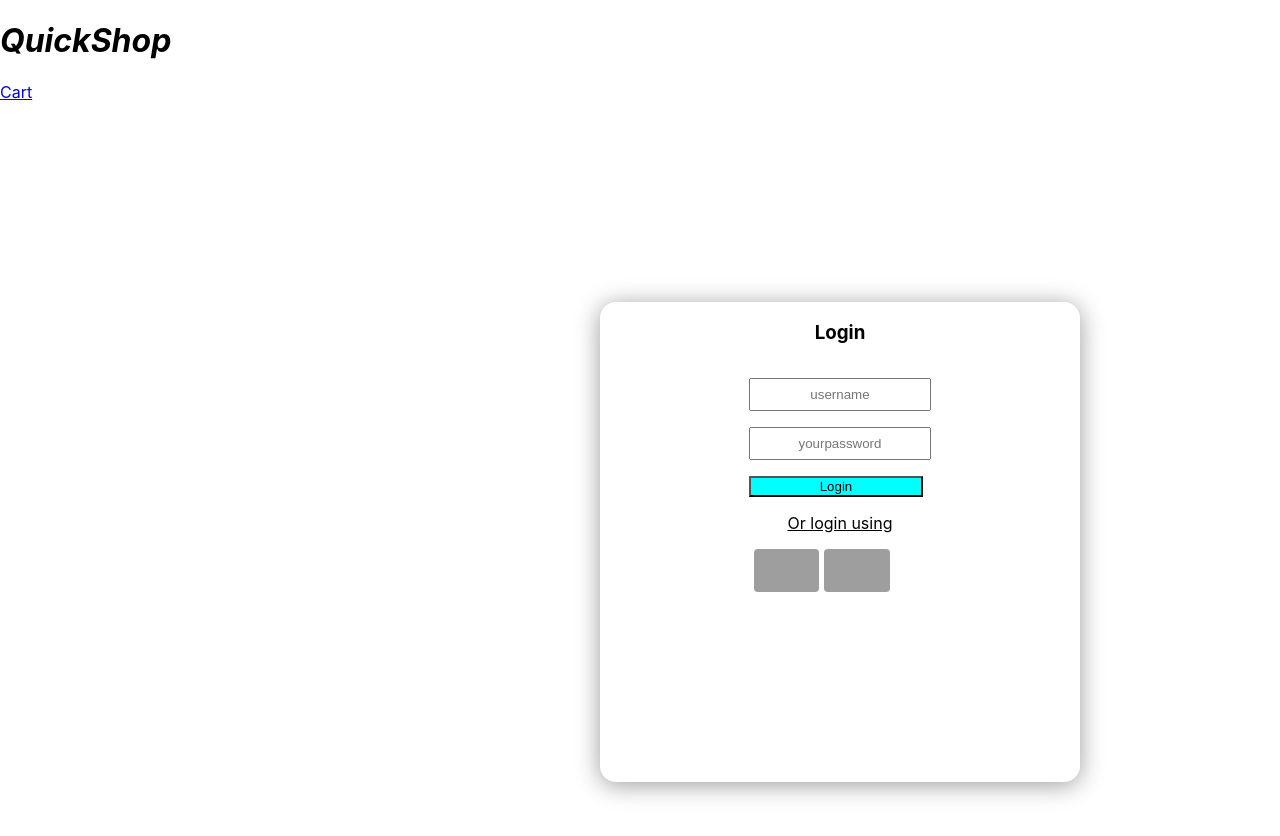
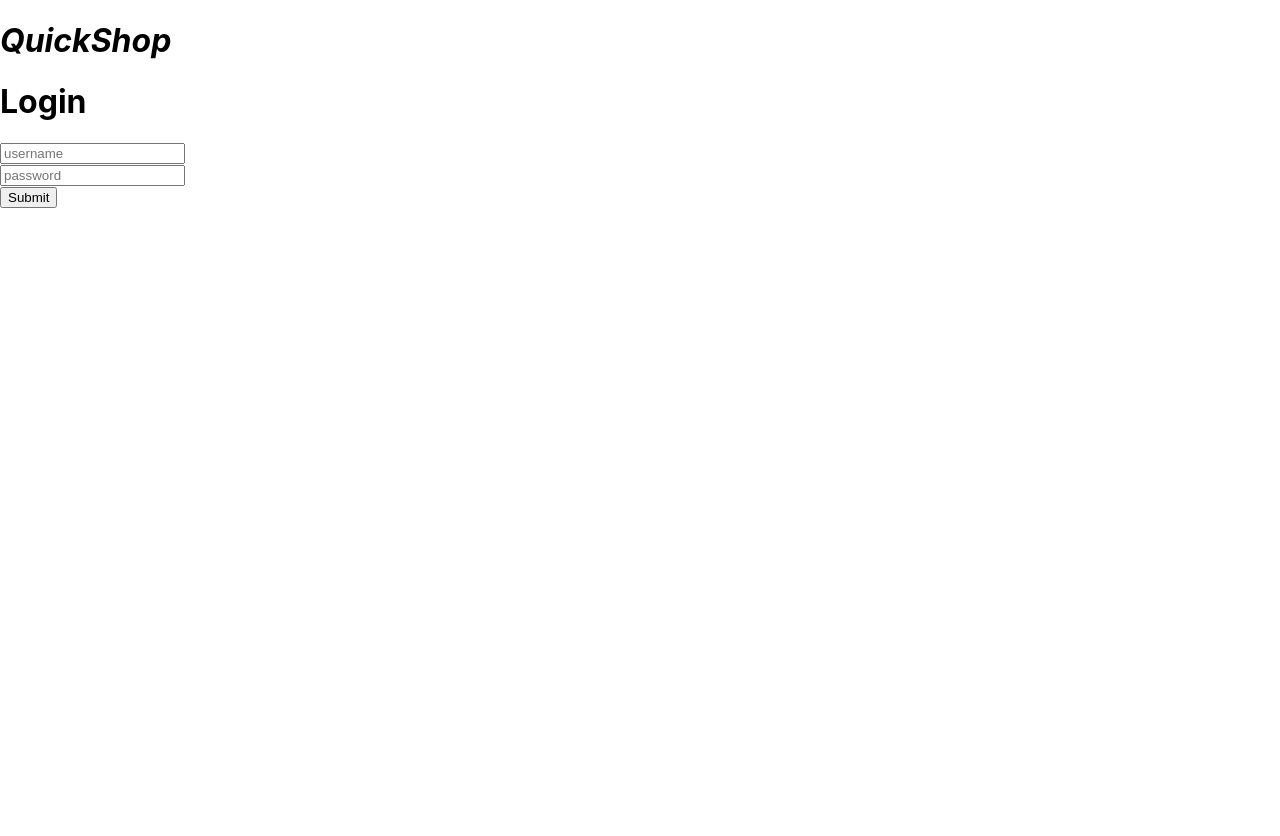
Before and after one commit to shivanisharma2895/ecommerce-app, a React (Create React App) app: page / in a window 1280 px wide. Shown: the top 836 px of the page. After the commit the page ends 800 px from the top, so only its background shows below. Built offline with nearby package versions, Linux system fonts and the light colour scheme; grey boxes are pictures that could not be loaded.

Commit message:
updating

```diff
--- a/src/App.css
+++ b/src/App.css
@@ -3,68 +3,6 @@
 
 }
 
-
-.loginform {
-  margin: 200px 600px;
-  background-color: white;
-  width: 30em;
-  height: 30em;
-  position: relative;
-  border-radius: 1em;
-  display: flex;
-  flex-direction: column;
-  align-items: center;
-  box-shadow: 0 0.188em 1.550em  rgb(156,156,156);
-
+.LoginForm {
+  margin: 400px;
 }
-
-
-.alt-login {
-  width: 80%;
-  height:3em;
-  display: flex;
-  justify-content:space-evenly;
-}
-
-
-.other{
-
-  text-decoration-line: underline;
-  text-align: center;
-
-}
-.alt-login div{
-  width: 45%;
-  height: 90%;
-  border-radius: 0.25em;
-  background-color: blue;
-  background-position: center;
-  background-size: contain;
-  cursor: pointer;
-
-}
-
-
-.google{
-
-  background-image: url("https://tse1.mm.bing.net/th?id=OIP.bQFWLjAk0JQta4ZayBBRwAHaHa&pid=Api&P=0&h=180");
-}
-.facebook{
-  background-image: url("https://tse4.mm.bing.net/th?id=OIP.QHODby_bS81-x2of8vCIhgHaHa&pid=Api&P=0&h=180");
-}
-
-.button{
-  display: flex;
-  justify-content: center;
-  /* margin-left: 60px; */
-  width:13em;
-  background-color:aqua;
-
-}
-
-input {
-  height: 2em;
-  width:13em;
-  text-align: center;
-
-}
--- a/src/App.js
+++ b/src/App.js
@@ -1,6 +1,6 @@
 import './App.css';
-import { BrowserRouter , Routes, Route, NavLink } from 'react-router-dom';
-import Login from './components/loginForm';
+import { BrowserRouter , Routes, Route } from 'react-router-dom';
+import LoginForm from './components/loginForm';
 
 
 function App() {
@@ -9,14 +9,12 @@ function App() {
     <BrowserRouter>
     <header>
       <h1><em>QuickShop</em></h1>
-      <nav>
-        <NavLink to='cart'>Cart</NavLink>
-      </nav>
+
     </header>
 
     <Routes>
 
-      <Route path='/' element={<Login/>}/>
+      <Route path='/' element={<LoginForm/>}/>
 
     </Routes>
 
--- a/src/components/loginForm.js
+++ b/src/components/loginForm.js
@@ -1,32 +1,38 @@
-import React from "react"
-export default function Login() {
+import {useState} from "react";
 
-    const submitHandler = (event) => {
+
+const LoginForm = () => {
+    const [form, setForm] = useState({
+        username: '',
+        password: '',
+    }) ;
+
+    const handleChange = (event) => {
+        setForm ({
+            ...form,[event.target.id] : event.target.value,
+        });
+    };
+
+    const handleSubmit = (event) => {
         event.preventDefault();
 
-    }
+        alert(form.username + ' ' + form.password);
+    };
+
     return (
-        <div className="loginform">
-            <h3>Login</h3>
-            <form onSubmit={submitHandler}>
-                <p>
+        <form onSubmit={handleSubmit}>
+            <h1>Login</h1>
+          <div>
+            <label htmlFor="username"></label>
+            <input id="username" type="text" value={form.username} onChange={handleChange} placeholder="username"/>
+          </div>
+          <div>
+            <label htmlFor="password"></label>
+            <input id="password" type="password" value={form.password} onChange={handleChange} placeholder="password"/>
+          </div>
+          <button type="submit">Submit</button>
+        </form>
+    );
+ };
 
-                    <input type="text" placeholder="username" />
-                </p>
-                <p>
-
-                    <input type="password" placeholder="yourpassword" />
-                </p>
-                <button className="button">Login</button>
-
-                <p className="other">Or login using</p>
-
-
-                <div className="alt-login">
-                    <div className="facebook"></div>
-                    <div className="google"></div>
-                </div>
-            </form>
-        </div>
-    );
-}
+ export default LoginForm;
```
